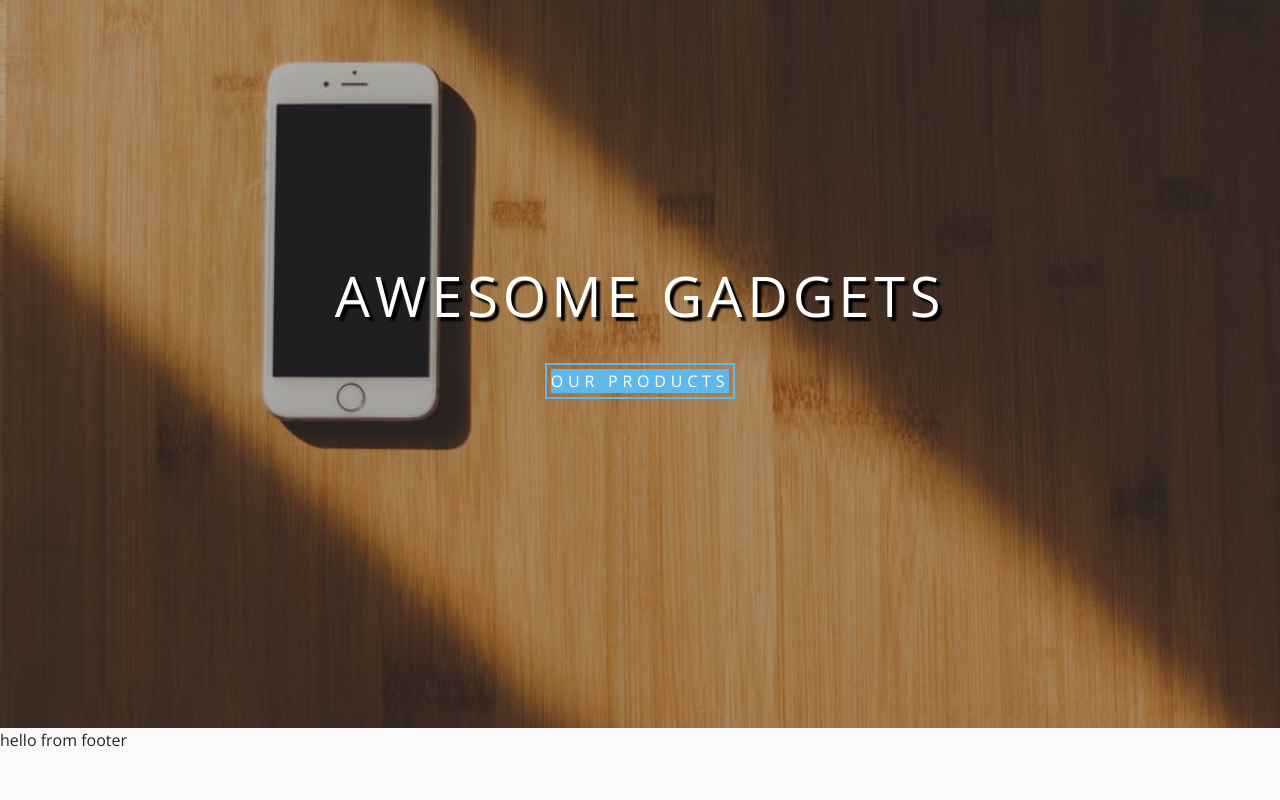
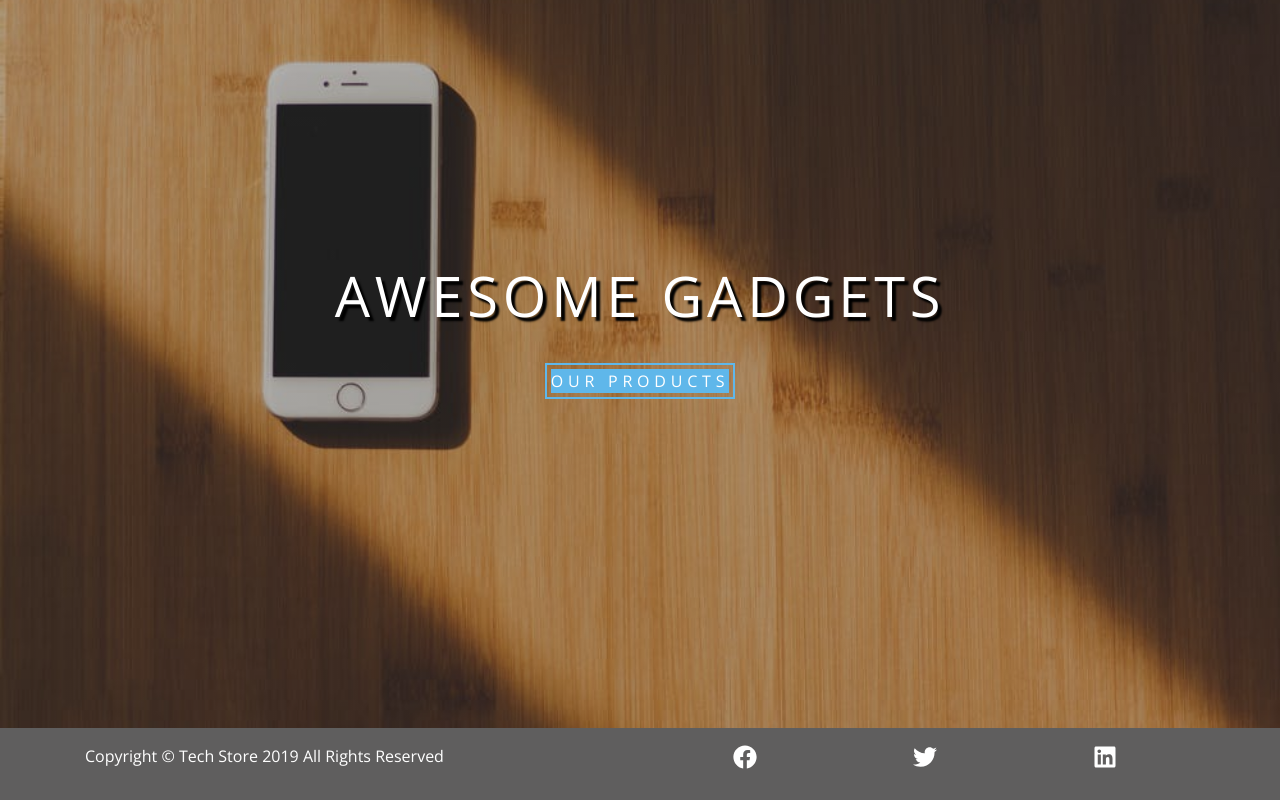
Before and after one commit to LaGemYo/tech-store, a React (Create React App) app: page / in a window 1280 px wide. Shown: the part 157-957 px from the top of the page. Before the commit the page ends 909 px from the top, so only its background shows below. Built offline with nearby package versions, Linux system fonts and the light colour scheme.

Commit message:
styled footer and added social icons

```diff
--- a/src/components/Footer.js
+++ b/src/components/Footer.js
@@ -1,9 +1,47 @@
 import React from 'react';
+import styled from 'styled-components';
+import { ProductConsumer } from '../context';
 
 export default function Footer() {
     return (
-        <>
-         hello from footer
-        </>
+        <ProductConsumer>
+            {value => {
+                return <FooterWrapper>
+                    <div className="container py-3">
+                        <div className="row">
+                            <div className="col-md-6">
+                                <p className="text-capitalize">
+                                    copyright &copy; tech store {new Date().getFullYear()} all rights reserved{" "}
+                                </p>
+                            </div>
+                            <div className="col-md-6 d-flex justify-content-around">
+                                {value.socialIcons.map(item =>
+                                <a
+                                href={item.url}
+                                key={item.id}
+                                >
+                                    {item.icon}
+                                </a>
+                                    )}
+                            </div>
+                        </div>
+                    </div>
+                </FooterWrapper>
+            }}
+        </ProductConsumer>
     )
 }
+
+const FooterWrapper = styled.footer`
+    background: var(--darkGrey);
+    color: var(--mainWhite);
+    .icon{
+        font-size: 1.5rem;
+        color: var(--mainWhite);
+        transition: var(--mainTransition);
+    }
+    .icon:hover {
+        color: var(--primaryColor);
+        cursor: pointer;
+    }
+`
--- a/src/context/context.js
+++ b/src/context/context.js
@@ -1,5 +1,6 @@
 import React, { Component } from 'react';
 import {linkData} from './linkData';
+import {socialData} from './socialData';
 
 const ProductContext = React.createContext();
 //Provider
@@ -10,6 +11,8 @@
         cartOpen: false,
         cartItems: 0,
         links: linkData,
+        socialIcons: socialData,
+        cart: [],
     }
     // handle sidebar
     handleSidebar = () => {
--- /dev/null
+++ b/src/context/socialData.js
@@ -0,0 +1,20 @@
+import React from "react";
+import {FaFacebook, FaTwitter, FaLinkedin} from 'react-icons/fa';
+
+export const socialData = [
+    {
+        id: 1,
+        icon: <FaFacebook className="icon" />,
+        url: 'https://www.facebook.com/',
+    },
+    {
+        id: 2,
+        icon: <FaTwitter className="icon" />,
+        url: 'https://www.twitter.com',
+    },
+    {
+        id: 3,
+        icon: <FaLinkedin className="icon" />,
+        url: 'https://www.linkedin.com',
+    }
+]
```
